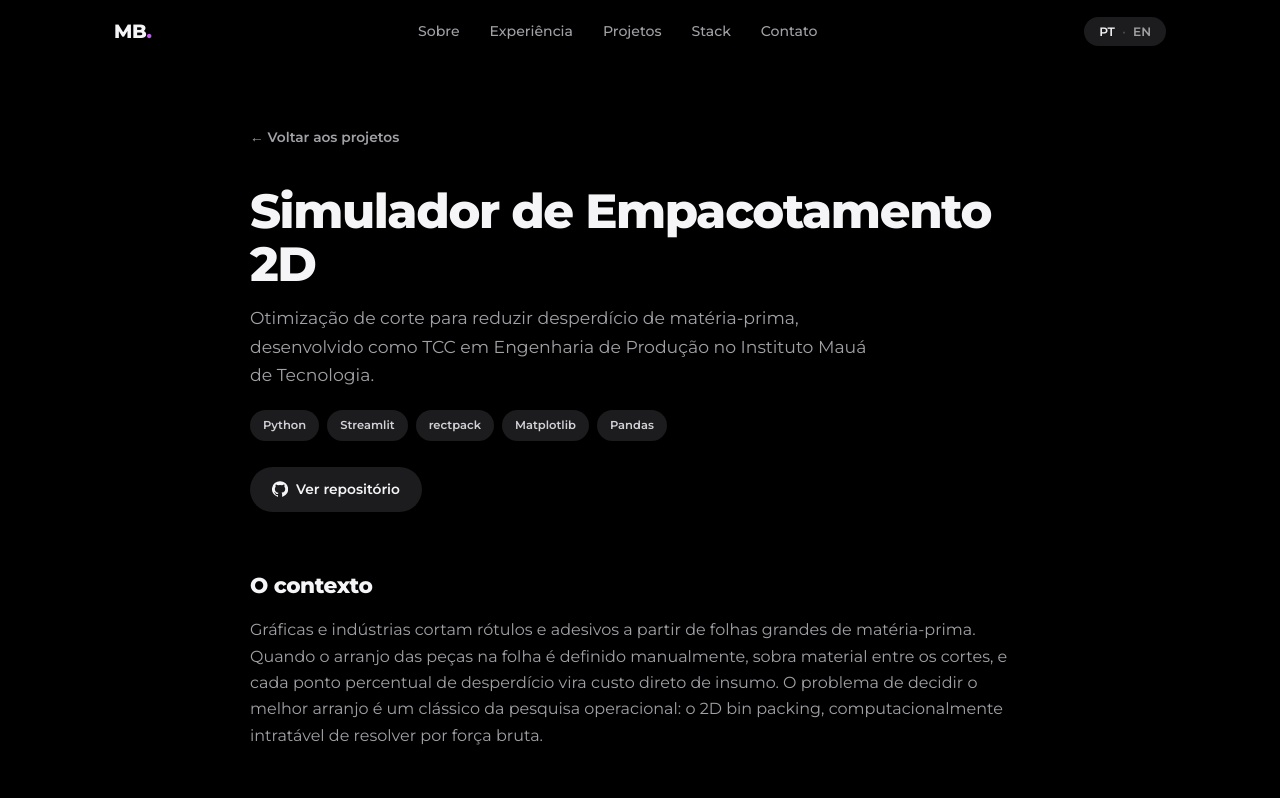
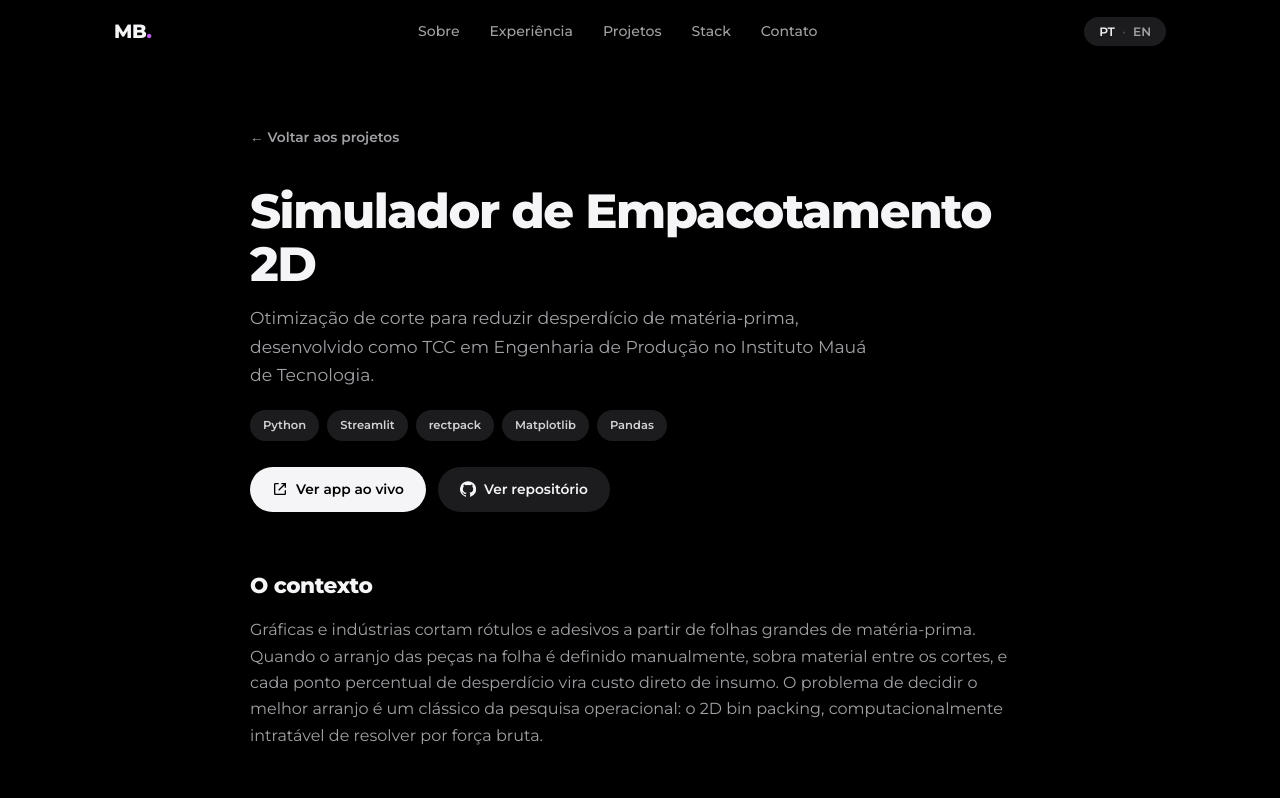
Before and after one commit to Murilo-Barreiro/Murilo-Barreiro.github.io, a plain HTML site: page projetos/simulador.html in a window 1280 px wide. Shown: the top 798 px of the page. Drawn offline with Linux system fonts and the light colour scheme.

Commit message:
feat: botão 'Ver app ao vivo' no case do simulador
O app já está publicado no Streamlit Cloud, mas o case só oferecia o link do repositório. O botão principal agora leva direto para a aplicação; o repositório fica no secundário.

```diff
--- a/projetos/simulador.html
+++ b/projetos/simulador.html
@@ -51,6 +51,10 @@
           <span class="tag">Python</span><span class="tag">Streamlit</span><span class="tag">rectpack</span><span class="tag">Matplotlib</span><span class="tag">Pandas</span>
         </div>
         <div class="case__links">
+          <a href="https://simulador-de-empacotamento-2d.streamlit.app/" target="_blank" rel="noopener" class="btn btn--primary">
+            <svg viewBox="0 0 24 24" width="16" height="16" fill="currentColor"><path d="M14 3h7v7h-2V6.4l-8.3 8.3-1.4-1.4L17.6 5H14V3zM5 5h5V3H5a2 2 0 0 0-2 2v14a2 2 0 0 0 2 2h14a2 2 0 0 0 2-2v-5h-2v5H5V5z"/></svg>
+            <span data-i18n="case.app">Ver app ao vivo</span>
+          </a>
           <a href="https://github.com/Murilo-Barreiro/simulador-de-empacotamento-2D" target="_blank" rel="noopener" class="btn btn--ghost">
             <svg viewBox="0 0 24 24" width="16" height="16" fill="currentColor"><path d="M12 .3a12 12 0 0 0-3.8 23.4c.6.1.8-.3.8-.6v-2c-3.3.7-4-1.6-4-1.6-.6-1.4-1.4-1.8-1.4-1.8-1-.7.1-.7.1-.7 1.2 0 1.9 1.2 1.9 1.2 1 1.8 2.8 1.3 3.5 1 0-.8.4-1.3.7-1.6-2.7-.3-5.5-1.3-5.5-6 0-1.2.5-2.3 1.3-3.1-.2-.4-.6-1.6.1-3.2 0 0 1-.3 3.4 1.2a11.5 11.5 0 0 1 6 0c2.3-1.5 3.3-1.2 3.3-1.2.7 1.6.3 2.8.1 3.2.8.8 1.3 1.9 1.3 3.2 0 4.6-2.8 5.6-5.5 5.9.5.4.9 1 .9 2.2v3.3c0 .3.1.7.8.6A12 12 0 0 0 12 .3"/></svg>
             <span data-i18n="case.repo">Ver repositório</span>
```
